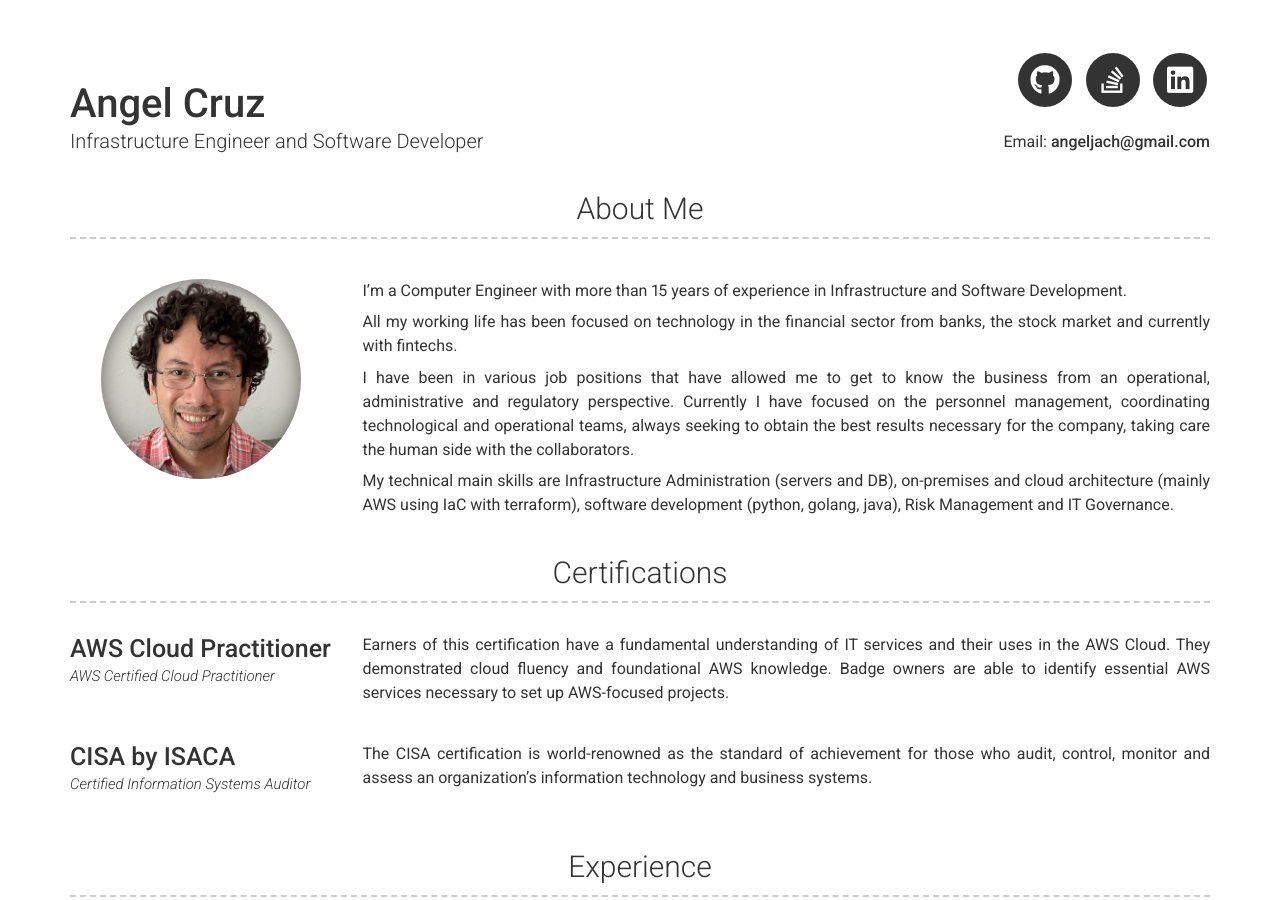
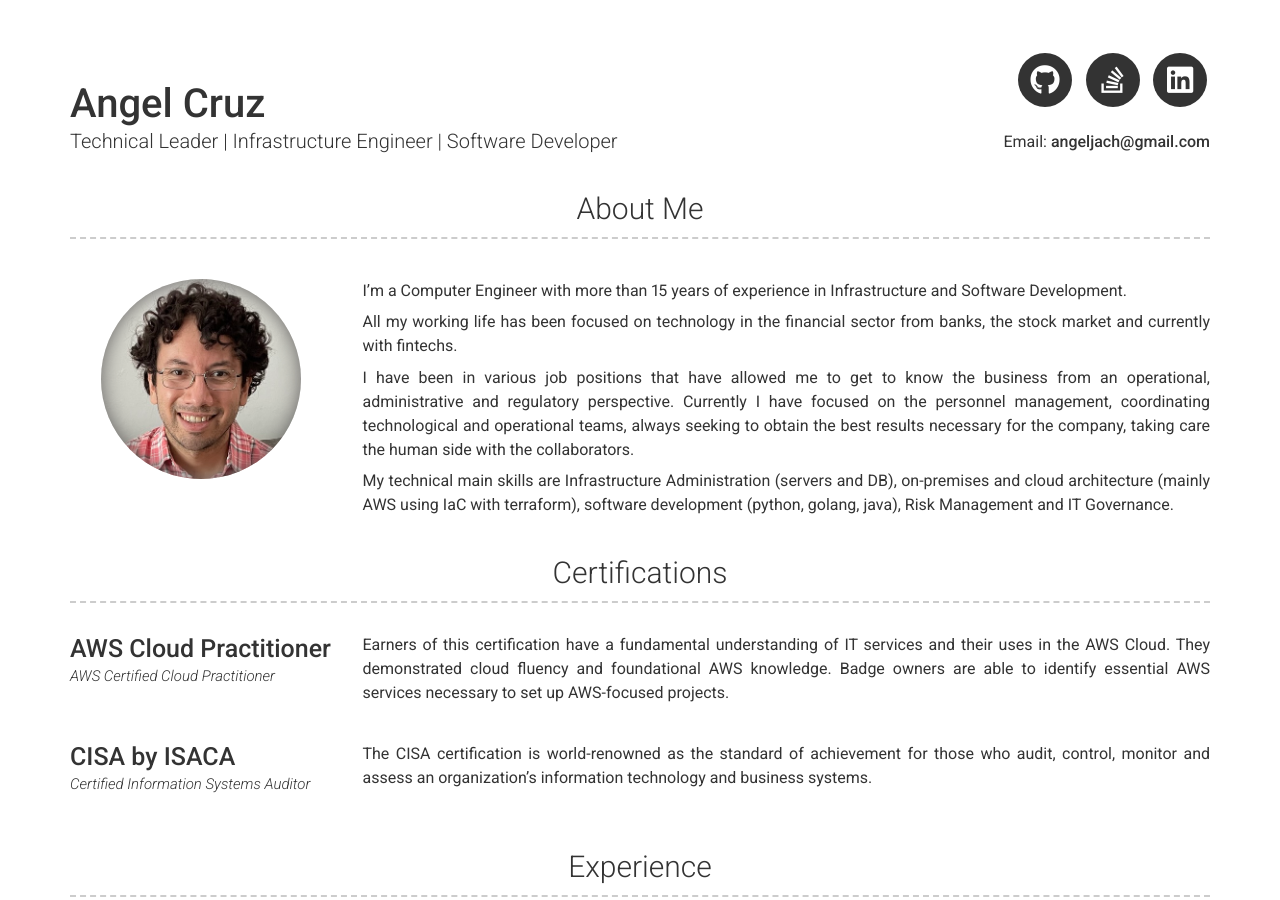
Before and after one commit to angeljach/angeljach.github.io, a Jekyll site: the page built from index.md, in a window 1280 px wide and 900 px high. Built offline with Jekyll 4.4.1, drawn with Linux system fonts in a browser that asks for light colours; nearby versions of some CDN libraries.

Commit message:
feature: update title

```diff
--- a/_config.yml
+++ b/_config.yml
@@ -7,7 +7,7 @@ version: 2
 
 # Personal info
 name: Angel Cruz
-title: Infrastructure Engineer and Software Developer
+title: Technical Leader | Infrastructure Engineer | Software Developer
 email: angeljach@gmail.com
 # email_title: Email (Email title override)
 # phone: Your phone number (optional)
```
